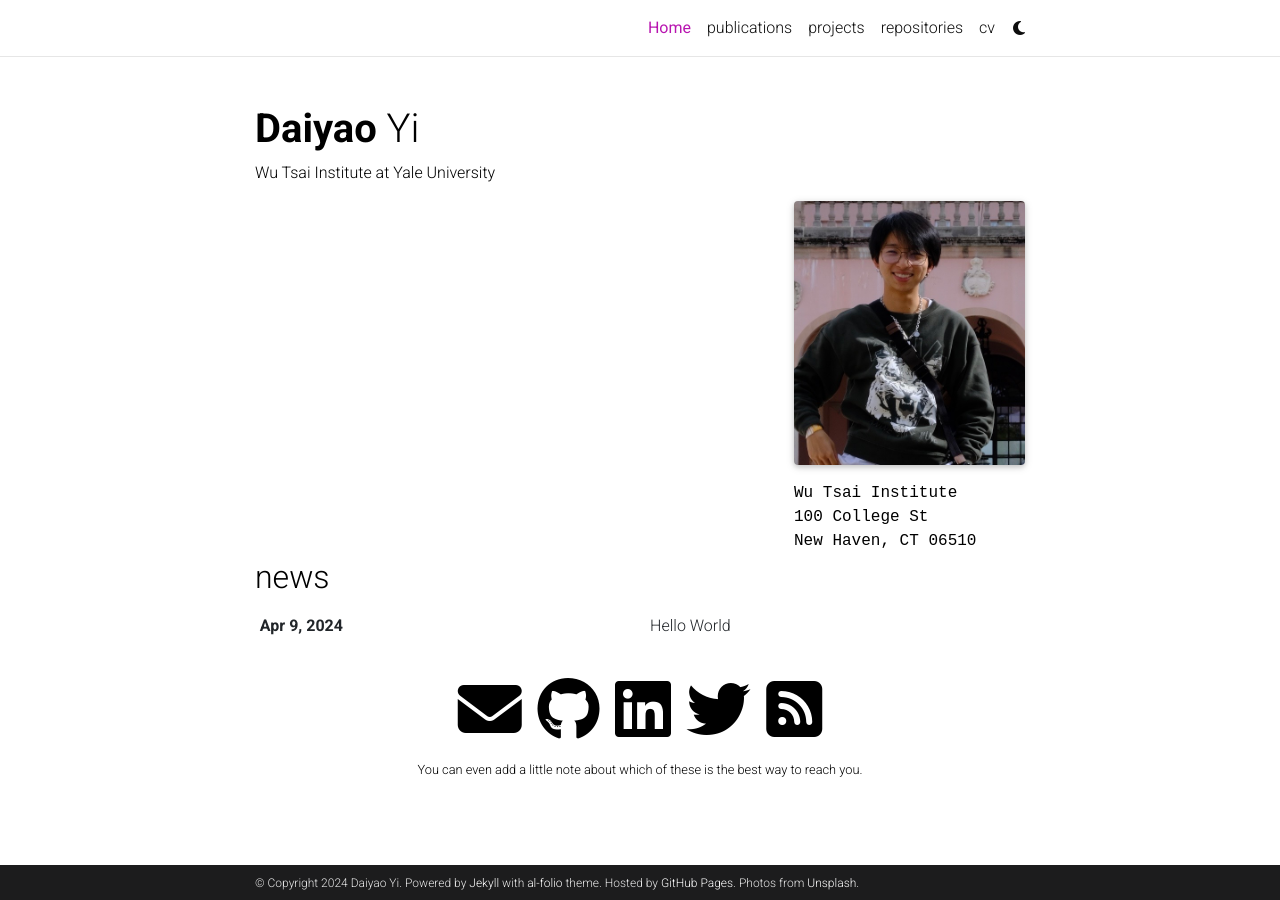
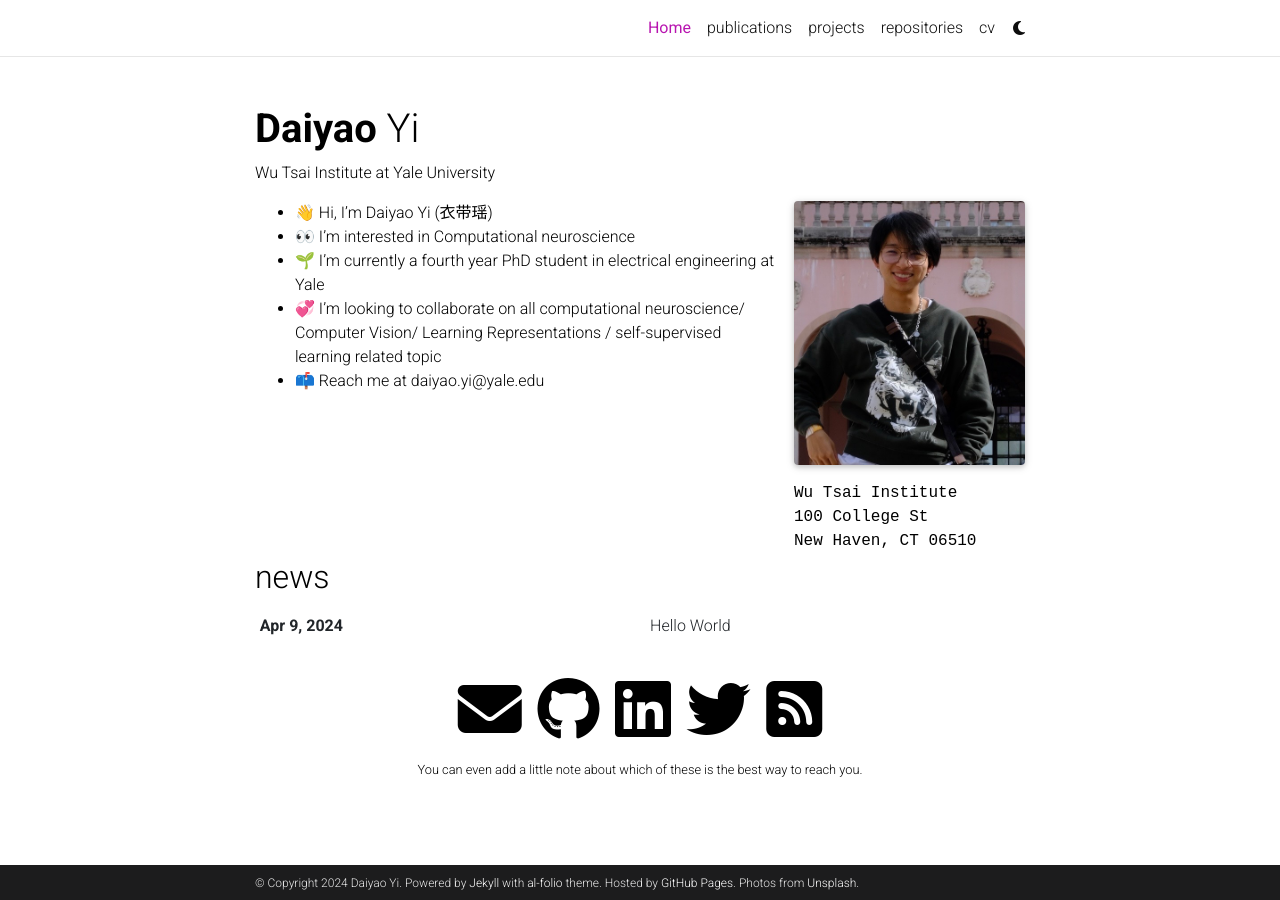
Before and after one commit to YIDAIYAO/YIDAIYAO.github.io, a Jekyll site: the page built from _pages/Home.md, in a window 1280 px wide. Built offline with Jekyll 4.4.1, drawn with Linux system fonts in a browser that asks for light colours; full-size pictures stand in for the smaller copies a plugin makes; comment, search, counter and statistics services are not loaded; a style sheet for code colours, icons or effects is not loaded.

Commit message:
Update Home.md

```diff
--- a/_pages/Home.md
+++ b/_pages/Home.md
@@ -17,3 +17,13 @@ news: true  # includes a list of news items
 latest_posts: false # includes a list of the newest posts
 social: true  # includes social icons at the bottom of the page
 ---
+- 👋 Hi, I’m Daiyao Yi (衣带瑶)
+- 👀 I’m interested in Computational neuroscience
+- 🌱 I’m currently a fourth year PhD student in electrical engineering at Yale
+- 💞️ I’m looking to collaborate on all computational neuroscience/ Computer Vision/ Learning Representations / self-supervised learning related topic
+- 📫 Reach me at daiyao.yi@yale.edu
+
+<!---
+YIDAIYAO/YIDAIYAO is a ✨ special ✨ repository because its `README.md` (this file) appears on your GitHub profile.
+You can click the Preview link to take a look at your changes.
+--->
```
